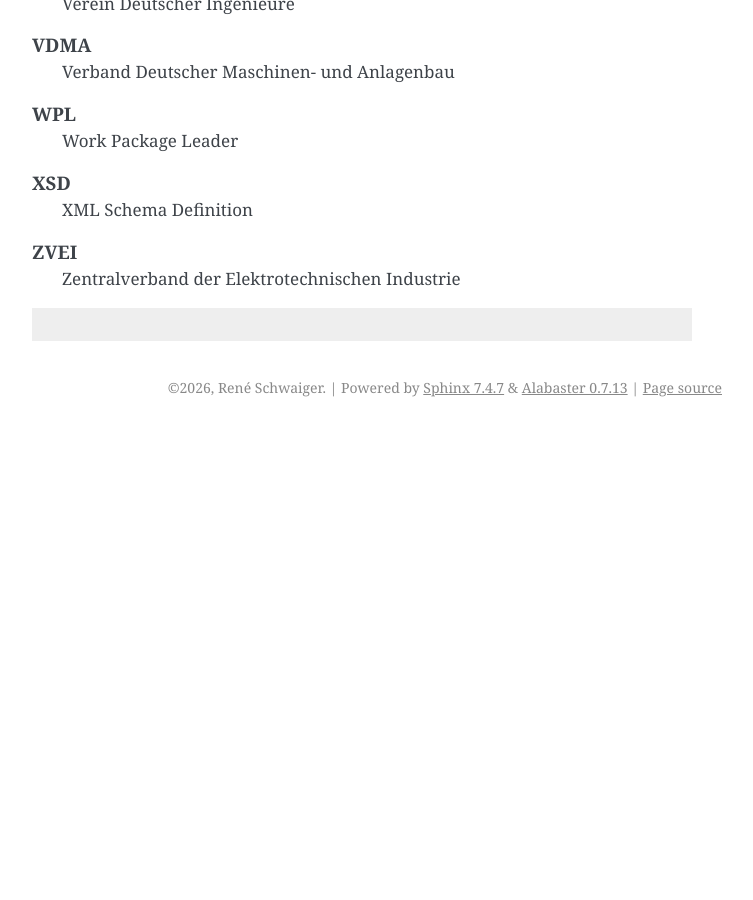
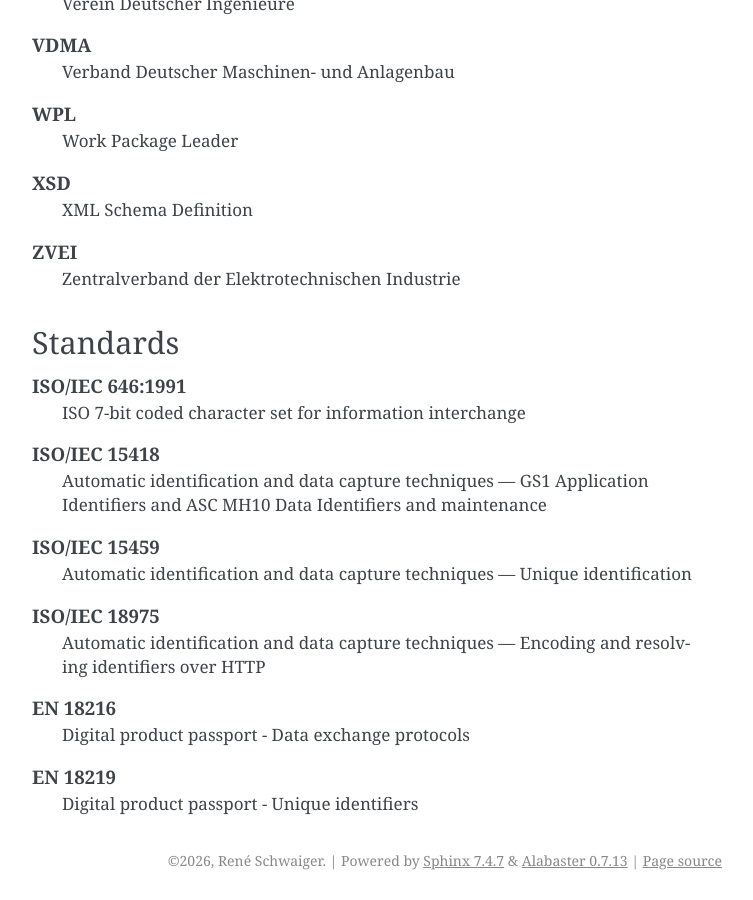
Before and after one commit to ift-tuwien/Digital-Product-Passport, a Sphinx documentation site: the page built from doc/sphinx/glossary.md, in a window 1280 px wide and 900 px high, scrolled down 5435 px. Shown: the whole window, without its empty margins (388-1141 px from the left). Built offline with Sphinx 7.4.7, drawn with Linux system fonts in a browser that asks for light colours; before the commit the page ends 5862 px from its top, so only the background shows below that.

Commit message:
Glossary: Add standards

````diff
--- a/doc/sphinx/glossary.md
+++ b/doc/sphinx/glossary.md
@@ -246,4 +246,25 @@
 ZVEI
   Zentralverband der Elektrotechnischen Industrie
 ```
+
+## Standards
+
+```{glossary}
+ISO/IEC 646:1991
+  ISO 7-bit coded character set for information interchange
+
+ISO/IEC 15418
+  Automatic identification and data capture techniques — GS1 Application Identifiers and ASC MH10 Data Identifiers and maintenance
+
+ISO/IEC 15459
+  Automatic identification and data capture techniques — Unique identification
+
+ISO/IEC 18975
+  Automatic identification and data capture techniques — Encoding and resolving identifiers over HTTP
+
+EN 18216
+  Digital product passport - Data exchange protocols
+
+EN 18219
+  Digital product passport - Unique identifiers
 ```
````
